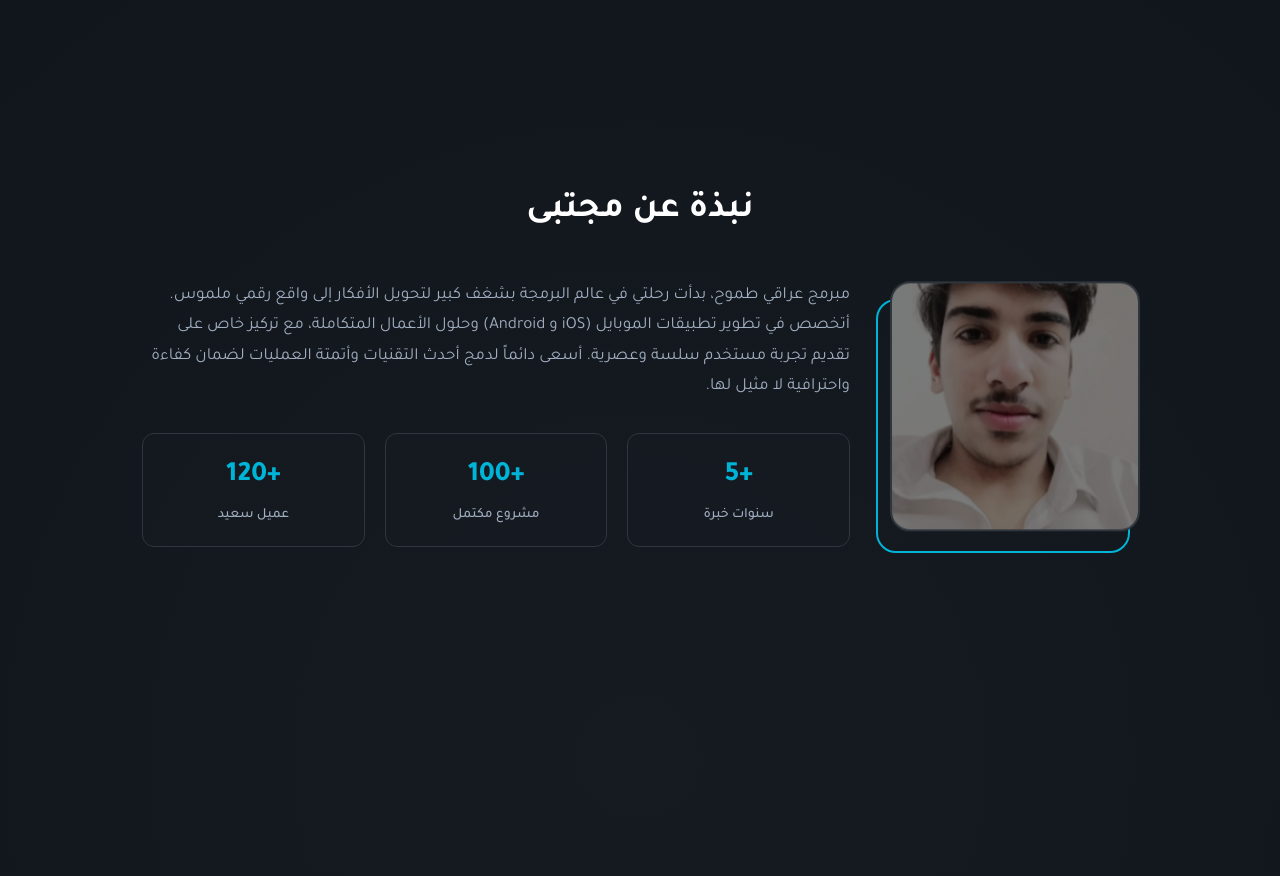
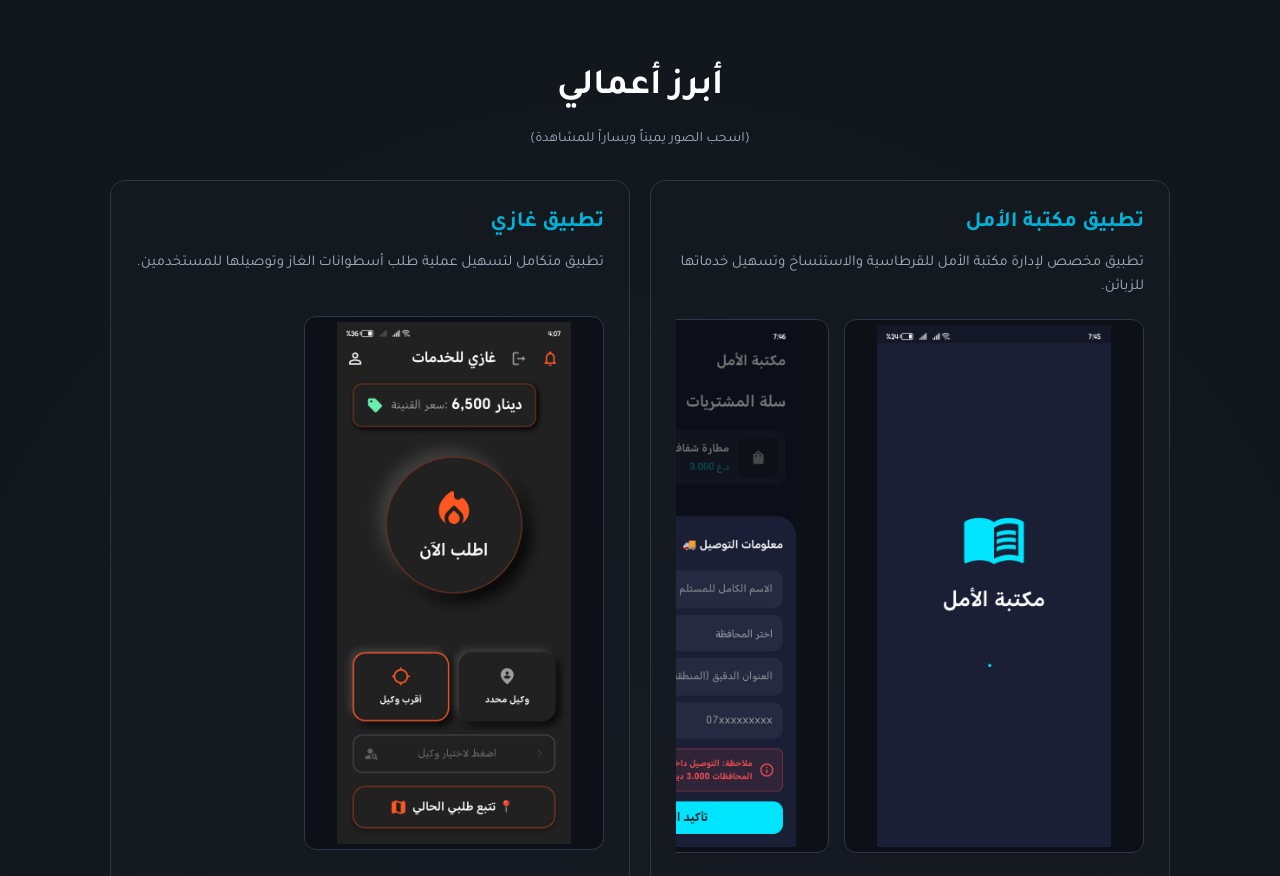
Before and after one commit to fgggfor2-bit/mojtaba.github.io, a plain HTML site: page index.html in a window 1280 px wide. Shown: the part 840-1716 px from the top of the page. Drawn offline with nearby package versions, Linux system fonts and the light colour scheme.

Commit message:
Update index.html

```diff
--- a/index.html
+++ b/index.html
@@ -7,7 +7,6 @@
     <link href="https://fonts.googleapis.com/css2?family=Tajawal:wght@400;500;700;800&display=swap" rel="stylesheet">
 
     <style>
-        /* الإعدادات الأساسية */
         * { margin: 0; padding: 0; box-sizing: border-box; font-family: 'Tajawal', sans-serif; }
         html { scroll-behavior: smooth; }
 
@@ -16,27 +15,21 @@
             background-image: radial-gradient(circle at 50% 50%, #161b22 0%, #0d1117 100%);
         }
 
-        /* حاوية الخلفية المتحركة */
         #particles-js { position: fixed; width: 100%; height: 100%; z-index: 1; top: 0; left: 0; pointer-events: auto; }
 
-        /* المحتوى الأساسي */
         .main-content { position: relative; z-index: 2; pointer-events: none; }
         .main-content * { pointer-events: auto; }
 
-        /* الهيدر */
         header { display: flex; justify-content: space-between; align-items: center; padding: 15px 30px; position: fixed; width: 100%; top: 0; background: rgba(13, 17, 23, 0.85); backdrop-filter: blur(5px); z-index: 1000; border-bottom: 1px solid rgba(255,255,255,0.05); }
         .logo { font-size: 24px; font-weight: 800; color: #ffffff; }
         .logo span { color: #00b4d8; }
 
-        /* الأقسام العامة */
         section { min-height: 100vh; padding: 100px 20px 50px; display: flex; flex-direction: column; justify-content: center; align-items: center; text-align: center; }
         .section-title { font-size: 36px; margin-bottom: 40px; color: #ffffff; text-align: center; width: 100%; }
 
-        /* القسم الرئيسي - Hero */
         .status-badge { border: 1px solid #00b4d8; color: #00b4d8; padding: 8px 20px; border-radius: 50px; font-size: 14px; font-weight: 500; margin-bottom: 30px; background: rgba(0, 180, 216, 0.1); }
         h1 { font-size: 48px; font-weight: 800; margin-bottom: 10px; }
 
-        /* تأثير الكتابة */
         h2.typing-container { font-size: 28px; color: #00b4d8; font-weight: 700; margin-bottom: 20px; min-height: 40px; }
         .cursor { display: inline-block; width: 3px; background-color: #00b4d8; animation: blink 1s infinite; }
         @keyframes blink { 0%, 100% { opacity: 1; } 50% { opacity: 0; } }
@@ -48,54 +41,49 @@
         .btn-secondary { background-color: #1a202c; color: #ffffff; border: 1px solid #2d3748; }
         .btn-primary:hover, .btn-secondary:hover { transform: translateY(-3px); }
 
-        /* --- قسم نبذة عني المطور --- */
-        .about-content { display: flex; gap: 40px; align-items: center; max-width: 1000px; width: 100%; text-align: right; justify-content: center; margin-bottom: 40px; }
-
-        /* حاوية الصورة المتحركة */
-        .about-photo-container { position: relative; width: 250px; height: 250px; flex-shrink: 0; }
-        .about-photo-container::after { content: ''; position: absolute; top: 10px; right: 10px; width: 100%; height: 100%; border: 2px solid #00b4d8; border-radius: 20px; z-index: -1; }
-
-        .about-photo { width: 100%; height: 100%; object-fit: cover; border-radius: 20px; border: 2px solid #30363d; animation: float 3s ease-in-out infinite; /* تأثير الحركة العائمة */ }
-
-        /* تعريف الأنميشن للصورة */
-        @keyframes float { 0% { transform: translateY(0px); } 50% { transform: translateY(-10px); } 100% { transform: translateY(0px); } }
-
-        .about-text { flex-grow: 1; }
-        .about-text p { color: #a0aec0; font-size: 17px; margin-bottom: 30px; line-height: 1.8; }
-
-        /* حاوية المربعات الصغيرة (الإحصائيات) */
-        .stats-grid { display: flex; gap: 20px; flex-wrap: wrap; justify-content: right; width: 100%; }
-        .stat-card { background: rgba(22, 27, 34, 0.85); border: 1px solid #30363d; padding: 20px; border-radius: 12px; width: calc(33.33% - 14px); text-align: center; transition: all 0.3s ease; }
-        .stat-card:hover { border-color: #00b4d8; transform: translateY(-5px); }
-        .stat-number { font-size: 28px; font-weight: 800; color: #00b4d8; margin-bottom: 5px; }
-        .stat-label { font-size: 14px; color: #a0aec0; font-weight: 500; }
-
-        /* قسم الأعمال - Work */
         .projects-grid { display: flex; gap: 20px; flex-wrap: wrap; justify-content: center; max-width: 1100px; padding: 0 10px; width: 100%; }
-        .project-card { background: rgba(22, 27, 34, 0.85); border: 1px solid #30363d; padding: 25px; border-radius: 15px; width: calc(50% - 10px); text-align: right; transition: border-color 0.3s ease; display: flex; flex-direction: column; }
+        .project-card { background: rgba(22, 27, 34, 0.85); border: 1px solid #30363d; padding: 25px; border-radius: 15px; width: calc(50% - 20px); text-align: right; transition: border-color 0.3s ease; }
         .project-card:hover { border-color: #00b4d8; }
         .project-card h3 { color: #00b4d8; margin-bottom: 10px; font-size: 22px; }
-        .project-card p { color: #a0aec0; font-size: 15px; line-height: 1.6; margin-bottom: 15px; flex-grow: 1; }
+        .project-card p { color: #a0aec0; font-size: 15px; line-height: 1.6; margin-bottom: 20px; min-height: 45px;}
 
-        /* زر إظهار وإخفاء الصور */
-        .toggle-btn { display: inline-block; color: #00b4d8; font-size: 14px; font-weight: 700; cursor: pointer; padding: 8px 15px; border: 1px solid #00b4d8; border-radius: 8px; transition: 0.3s; align-self: flex-start; user-select: none; }
-        .toggle-btn:hover { background-color: #00b4d8; color: #fff; }
+        /* --- معرض الصور الأفقي المطور (مثل متجر التطبيقات) --- */
+        .app-gallery {
+            display: flex;
+            overflow-x: auto;
+            gap: 15px;
+            padding-bottom: 10px;
+            scroll-snap-type: x mandatory;
+            scroll-behavior: smooth;
+            -ms-overflow-style: none; /* إخفاء شريط التمرير في انترنت اكسبلورر */
+            scrollbar-width: none; /* إخفاء شريط التمرير في فايرفوكس */
+        }
 
-        /* معرض الصور (مخفي افتراضياً) */
-        .app-gallery { display: none; overflow-x: auto; gap: 12px; padding-top: 20px; padding-bottom: 5px; scroll-snap-type: x mandatory; scroll-behavior: smooth; -ms-overflow-style: none; scrollbar-width: none; animation: fadeIn 0.4s ease; }
-        @keyframes fadeIn { from { opacity: 0; transform: translateY(-10px); } to { opacity: 1; transform: translateY(0); } }
-        .app-gallery::-webkit-scrollbar { display: none; }
-        .app-gallery img { height: 250px; border-radius: 10px; border: 1px solid #2d3748; flex-shrink: 0; scroll-snap-align: start; object-fit: contain; background-color: #0d1117; }
+        /* إخفاء شريط التمرير في كروم وسفاري مع الحفاظ على السحب */
+        .app-gallery::-webkit-scrollbar {
+            display: none;
+        }
 
-        /* قسم التواصل - Contact */
+        .app-gallery img {
+            width: calc(80% - 15px); /* عرض الصورة لضمان ظهور جزء من الصورة التالية */
+            max-width: 300px; /* العرض الأقصى للصورة */
+            aspect-ratio: 9 / 16; /* توحيد الأبعاد (مستطيل موبايل) لضمان عدم القطع */
+            border-radius: 12px;
+            border: 1px solid #2d3748;
+            flex-shrink: 0; /* منع انكماش الصور */
+            scroll-snap-align: center; /* توسيط الصورة عند التمرير */
+            object-fit: contain; /* ضمان ظهور الصورة بالكامل دون قطع */
+            background-color: #0d1117;
+            padding: 5px; /* هامش داخلي بسيط */
+        }
+
         .contact-info { background: rgba(22, 27, 34, 0.85); padding: 40px 30px; border-radius: 15px; border: 1px solid #30363d; max-width: 500px; width: 100%; display: flex; flex-direction: column; align-items: center; gap: 20px; }
         .contact-info p { color: #a0aec0; font-size: 16px; margin-bottom: 10px; }
         .contact-phone { display: flex; align-items: center; justify-content: right; gap: 10px; margin-bottom: 5px; color: #ffffff; font-weight: 700; font-size: 24px; direction: ltr; letter-spacing: 1px;}
         .contact-detail { color: #a0aec0; font-size: 14px; display: flex; gap: 8px; align-items: center; margin-bottom: 15px; }
 
-        /* للتوافق مع الهواتف */
-        @media (max-width: 900px) { .project-card { width: 100%; } .about-content { flex-direction: column; text-align: center; } .stats-grid { justify-content: center; } .stat-card { width: calc(50% - 10px); } }
-        @media (max-width: 600px) { h1 { font-size: 34px; } h2.typing-container { font-size: 20px; } .app-gallery img { height: 220px; } .contact-phone { font-size: 20px; } .about-photo-container { width: 200px; height: 200px; } .stat-card { width: 100%; } }
+        @media (max-width: 900px) { .project-card { width: 100%; } }
+        @media (max-width: 600px) { h1 { font-size: 34px; } h2.typing-container { font-size: 20px; } .app-gallery img { width: 90%; } .contact-phone { font-size: 20px; } }
     </style>
 </head>
 <body>
@@ -104,61 +92,30 @@
 
     <div class="main-content">
         <header>
-            <div class="logo"><span>.</span>مجتبى</div>
+            <div class="logo"><span>.</span>مجتبى الكعبي </div>
         </header>
 
         <section id="home">
             <div class="status-badge">متاح للعمل الحر والمشاريع البرمجية</div>
-            <h1>أنا مجتبى الكعبي</h1>
+            <h1>المبرمج مجتبى الكعبي</h1>
             <h2 class="typing-container"><span id="typing-text"></span><span class="cursor">&nbsp;</span></h2>
             <p class="desc">أجمع بين دقة الأكواد البرمجية واللمسة الإبداعية، متخصص في تطوير تطبيقات الموبايل وحلول الأعمال المتكاملة.</p>
             <div class="buttons">
-                <a href="#about" class="btn btn-primary">تعرف عليّ أكثر</a>
-                <a href="#work" class="btn btn-secondary">مشاهدة أعمالي</a>
-            </div>
-        </section>
-
-        <section id="about">
-            <h2 class="section-title">نبذة عن مجتبى</h2>
-            <div class="about-content">
-
-                <div class="about-photo-container">
-                    <img src="Snapchat-342739935.jpg" alt="مجتبى الكعبي" class="about-photo">
-                </div>
-
-                <div class="about-text">
-                    <p>
-                        مبرمج عراقي طموح، بدأت رحلتي في عالم البرمجة بشغف كبير لتحويل الأفكار إلى واقع رقمي ملموس. أتخصص في تطوير تطبيقات الموبايل (iOS و Android) وحلول الأعمال المتكاملة، مع تركيز خاص على تقديم تجربة مستخدم سلسة وعصرية. أسعى دائماً لدمج أحدث التقنيات وأتمتة العمليات لضمان كفاءة واحترافية لا مثيل لها.
-                    </p>
-
-                    <div class="stats-grid">
-                        <div class="stat-card">
-                            <div class="stat-number">+5</div>
-                            <div class="stat-label">سنوات خبرة</div>
-                        </div>
-                        <div class="stat-card">
-                            <div class="stat-number">+100</div>
-                            <div class="stat-label">مشروع مكتمل</div>
-                        </div>
-                        <div class="stat-card">
-                            <div class="stat-number">+120</div>
-                            <div class="stat-label">عميل سعيد</div>
-                        </div>
-                    </div>
-                </div>
+                <a href="#work" class="btn btn-primary">مشاهدة أعمالي</a>
+                <a href="#contact" class="btn btn-secondary">اتصل بي</a>
             </div>
         </section>
 
         <section id="work">
             <h2 class="section-title">أبرز أعمالي</h2>
+            <p style="color: #a0aec0; margin-top: -30px; margin-bottom: 30px; font-size: 14px;">(اسحب الصور يميناً ويساراً للمشاهدة)</p>
 
             <div class="projects-grid">
 
                 <div class="project-card">
                     <h3>تطبيق مكتبة الأمل</h3>
                     <p>تطبيق مخصص لإدارة مكتبة الأمل للقرطاسية والاستنساخ وتسهيل خدماتها للزبائن.</p>
-                    <div class="toggle-btn" onclick="toggleGallery('gallery-alamal', this)">مشاهدة الصور ↓</div>
-                    <div class="app-gallery" id="gallery-alamal">
+                    <div class="app-gallery">
                         <img src="Screenshot_20260323_194551.jpg" alt="صورة 1 مكتبة الأمل">
                         <img src="Screenshot_20260323_194644.jpg" alt="صورة 2 مكتبة الأمل">
                         <img src="Screenshot_20260323_194612.jpg" alt="صورة 3 مكتبة الأمل">
@@ -168,8 +125,7 @@
                 <div class="project-card">
                     <h3>تطبيق غازي</h3>
                     <p>تطبيق متكامل لتسهيل عملية طلب أسطوانات الغاز وتوصيلها للمستخدمين.</p>
-                    <div class="toggle-btn" onclick="toggleGallery('gallery-ghazi', this)">مشاهدة الصور ↓</div>
-                    <div class="app-gallery" id="gallery-ghazi">
+                    <div class="app-gallery">
                         <img src="IMG_20260325_040723_531.jpg" alt="صورة 1 تطبيق غازي">
                     </div>
                 </div>
@@ -177,8 +133,7 @@
                 <div class="project-card">
                     <h3>تطبيق خزاناتي</h3>
                     <p>تطبيق متكامل لخدمة توصيل خزانات المياه بسهولة وسرعة ومتابعة الطلبات.</p>
-                    <div class="toggle-btn" onclick="toggleGallery('gallery-khazanaty', this)">مشاهدة الصور ↓</div>
-                    <div class="app-gallery" id="gallery-khazanaty">
+                    <div class="app-gallery">
                         <img src="Screenshot_20260319_200413.jpg" alt="صورة 1 تطبيق خزاناتي">
                         <img src="IMG_20260319_120827.png" alt="صورة 2 تطبيق خزاناتي">
                     </div>
@@ -187,8 +142,7 @@
                 <div class="project-card">
                     <h3>تطبيق دلال</h3>
                     <p>تطبيق خدمي متكامل مصمم لتوفير تجربة مستخدم سلسة وتلبية الاحتياجات بكفاءة.</p>
-                    <div class="toggle-btn" onclick="toggleGallery('gallery-dalal', this)">مشاهدة الصور ↓</div>
-                    <div class="app-gallery" id="gallery-dalal">
+                    <div class="app-gallery">
                         <img src="Screenshot_20260324_213603.jpg" alt="صورة 1 تطبيق دلال">
                     </div>
                 </div>
@@ -213,19 +167,6 @@
     <script src="https://cdnjs.cloudflare.com/ajax/libs/particles.js/2.0.0/particles.min.js"></script>
 
     <script>
-        // دالة إظهار وإخفاء الصور
-        function toggleGallery(galleryId, btnElement) {
-            const gallery = document.getElementById(galleryId);
-            if (gallery.style.display === 'flex') {
-                gallery.style.display = 'none';
-                btnElement.innerHTML = 'مشاهدة الصور ↓';
-            } else {
-                gallery.style.display = 'flex';
-                btnElement.innerHTML = 'إخفاء الصور ↑';
-            }
-        }
-
-        // تشغيل الخلفية المتحركة
         window.onload = function() {
             if(window.particlesJS) {
                 particlesJS("particles-js", {
@@ -236,7 +177,6 @@
             }
         };
 
-        // تشغيل تأثير الكتابة
         const texts = ["مبرمج تطبيقات موبايل", "مطور برمجيات متكاملة", "متخصص حلول الأعمال"];
         let count = 0; let index = 0; let currentText = ""; let letter = "";
         (function type() {
```
